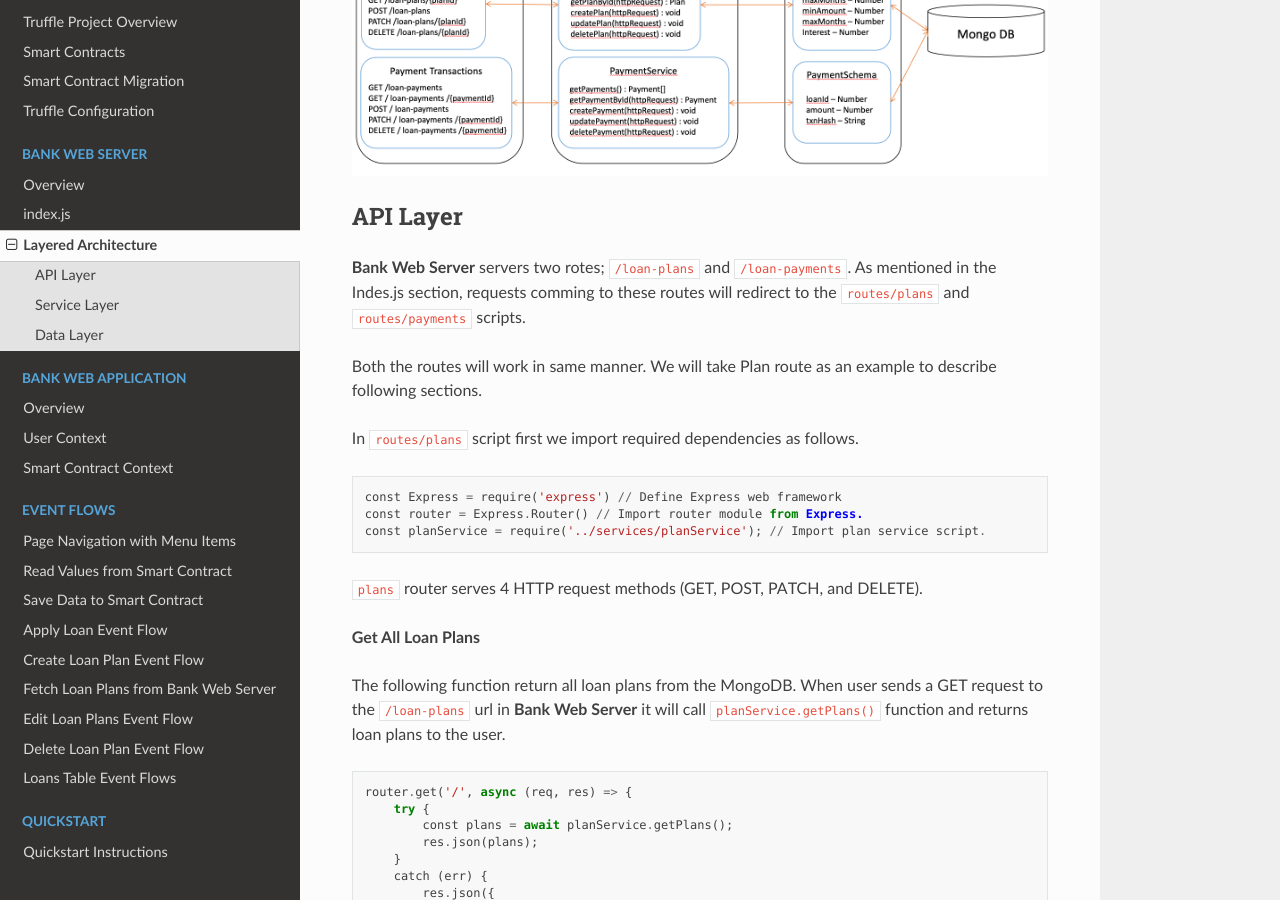
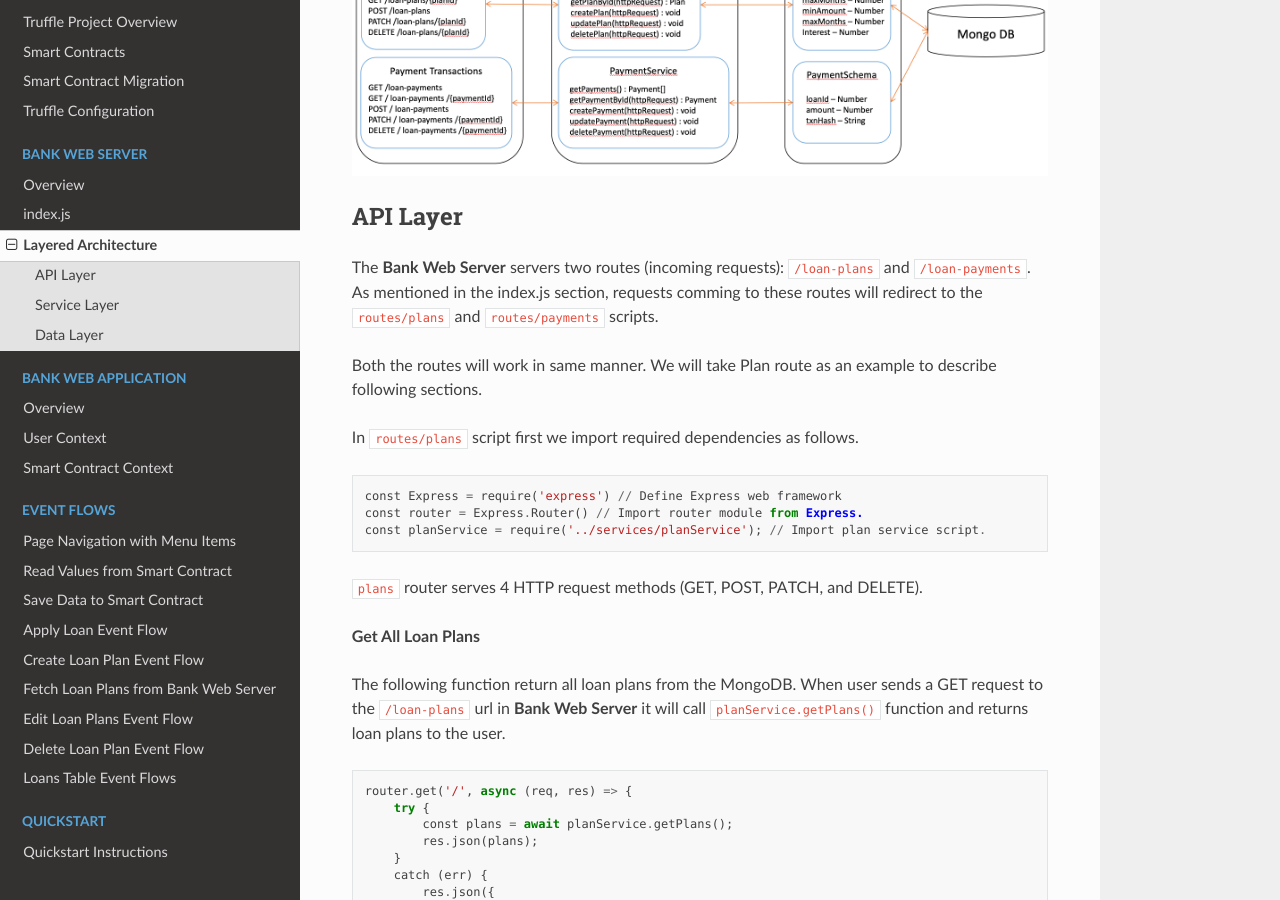
Before and after one commit to NivedithaKarthikeyan/LandregistryApp, a Sphinx documentation site: the page built from docs/source/bankServer/layeredArchitecture.rst, in a window 1280 px wide and 900 px high, scrolled down 450 px. Built offline with Sphinx 7.4.7 and the Read the Docs theme 2.0.0, drawn with Linux system fonts in a browser that asks for light colours.

Commit message:
Update docs/source/bankServer/layeredArchitecture.rst

```diff
--- a/docs/source/bankServer/layeredArchitecture.rst
+++ b/docs/source/bankServer/layeredArchitecture.rst
@@ -15,8 +15,8 @@
 API Layer
 ---------
 
-**Bank Web Server** servers two rotes; ``/loan-plans`` and ``/loan-payments``.
-As mentioned in the Indes.js section, requests comming to these routes will redirect to
+The **Bank Web Server** servers two routes (incoming requests): ``/loan-plans`` and ``/loan-payments``.
+As mentioned in the index.js section, requests comming to these routes will redirect to
 the ``routes/plans`` and ``routes/payments`` scripts.
 
 Both the routes will work in same manner.
```
